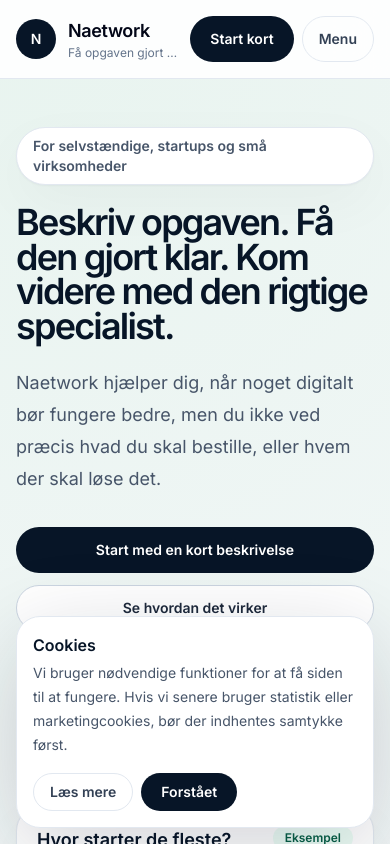
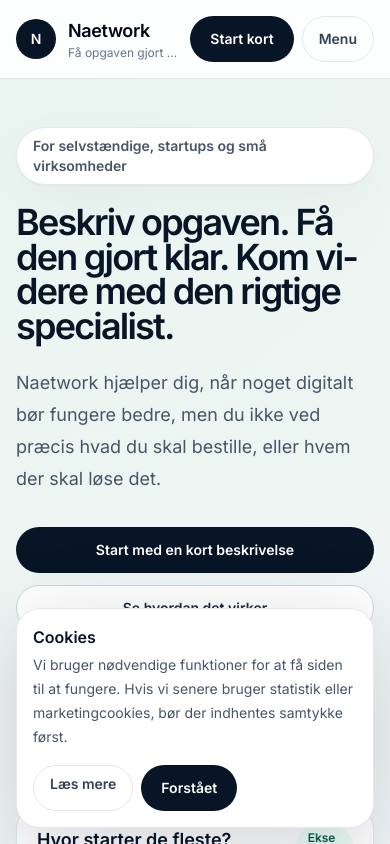
Before and after one commit to mikkelstreet-png/Naetwork, a Next.js app: page / in a window 390 px wide. Shown: the top 844 px of the page. Built offline with nearby package versions, Linux system fonts and the light colour scheme.

Commit message:
Add global responsive polish safeguards

```diff
--- a/app/globals.css
+++ b/app/globals.css
@@ -4,7 +4,11 @@
 
 :root { color-scheme: dark; }
 
-html { scroll-behavior: smooth; -webkit-text-size-adjust: 100%; }
+html {
+  scroll-behavior: smooth;
+  -webkit-text-size-adjust: 100%;
+  overflow-x: hidden;
+}
 
 body {
   background: #050810;
@@ -13,6 +17,45 @@ body {
   text-rendering: optimizeLegibility;
   -webkit-font-smoothing: antialiased;
   -moz-osx-font-smoothing: grayscale;
+  overflow-x: hidden;
+}
+
+* {
+  min-width: 0;
+}
+
+main {
+  overflow-x: hidden;
+}
+
+button,
+a,
+input,
+textarea,
+select {
+  -webkit-tap-highlight-color: transparent;
+}
+
+button,
+a {
+  touch-action: manipulation;
+}
+
+input,
+textarea,
+select {
+  font-size: 16px;
+}
+
+p,
+h1,
+h2,
+h3,
+h4,
+span,
+li,
+div {
+  overflow-wrap: anywhere;
 }
 
 ::selection { background: rgba(59,130,246,0.4); color: #ffffff; }
@@ -168,7 +211,6 @@ body {
 /* Naetwork polish layer */
 main textarea {
   min-height: 180px;
-  font-size: 15px;
   line-height: 1.7;
 }
 
@@ -185,17 +227,20 @@ main textarea[rows="3"] {
 }
 
 main input,
-main textarea {
+main textarea,
+main select {
   transition: border-color 160ms ease, box-shadow 160ms ease, background-color 160ms ease, transform 160ms ease;
 }
 
 main input:focus,
-main textarea:focus {
+main textarea:focus,
+main select:focus {
   transform: translateY(-1px);
 }
 
-main button {
-  -webkit-tap-highlight-color: transparent;
+main button,
+main a {
+  min-height: 44px;
 }
 
 main section {
@@ -215,6 +260,24 @@ main .shadow-sm {
 
   main h1 {
     word-break: normal;
+    overflow-wrap: normal;
+    hyphens: auto;
+  }
+
+  main [class*="rounded-\[32px\]"],
+  main [class*="rounded-\[30px\]"] {
+    border-radius: 24px;
+  }
+}
+
+@media (max-width: 420px) {
+  main h1 {
+    letter-spacing: -0.04em;
+  }
+
+  main button,
+  main a {
+    min-height: 46px;
   }
 }
 
```
